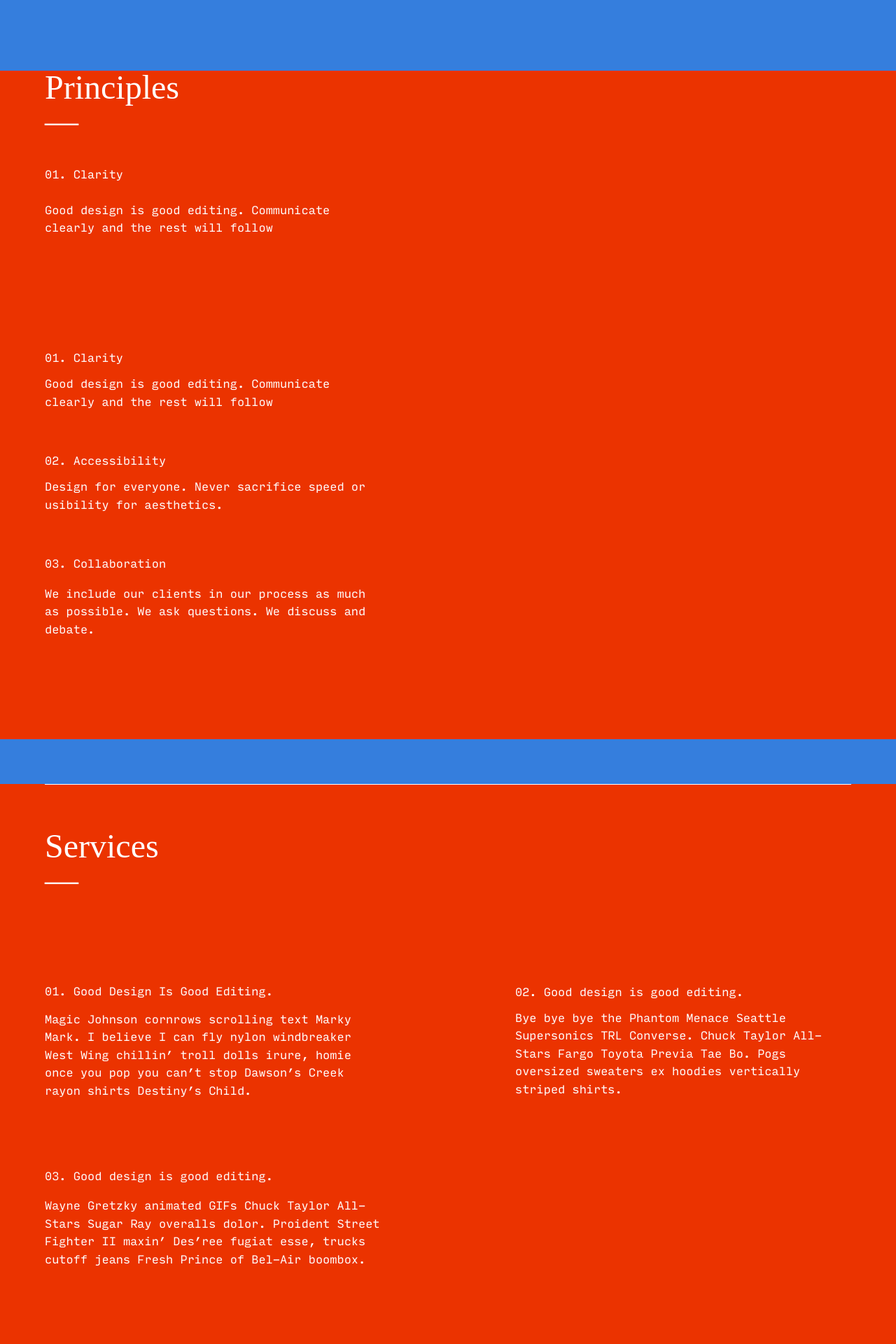
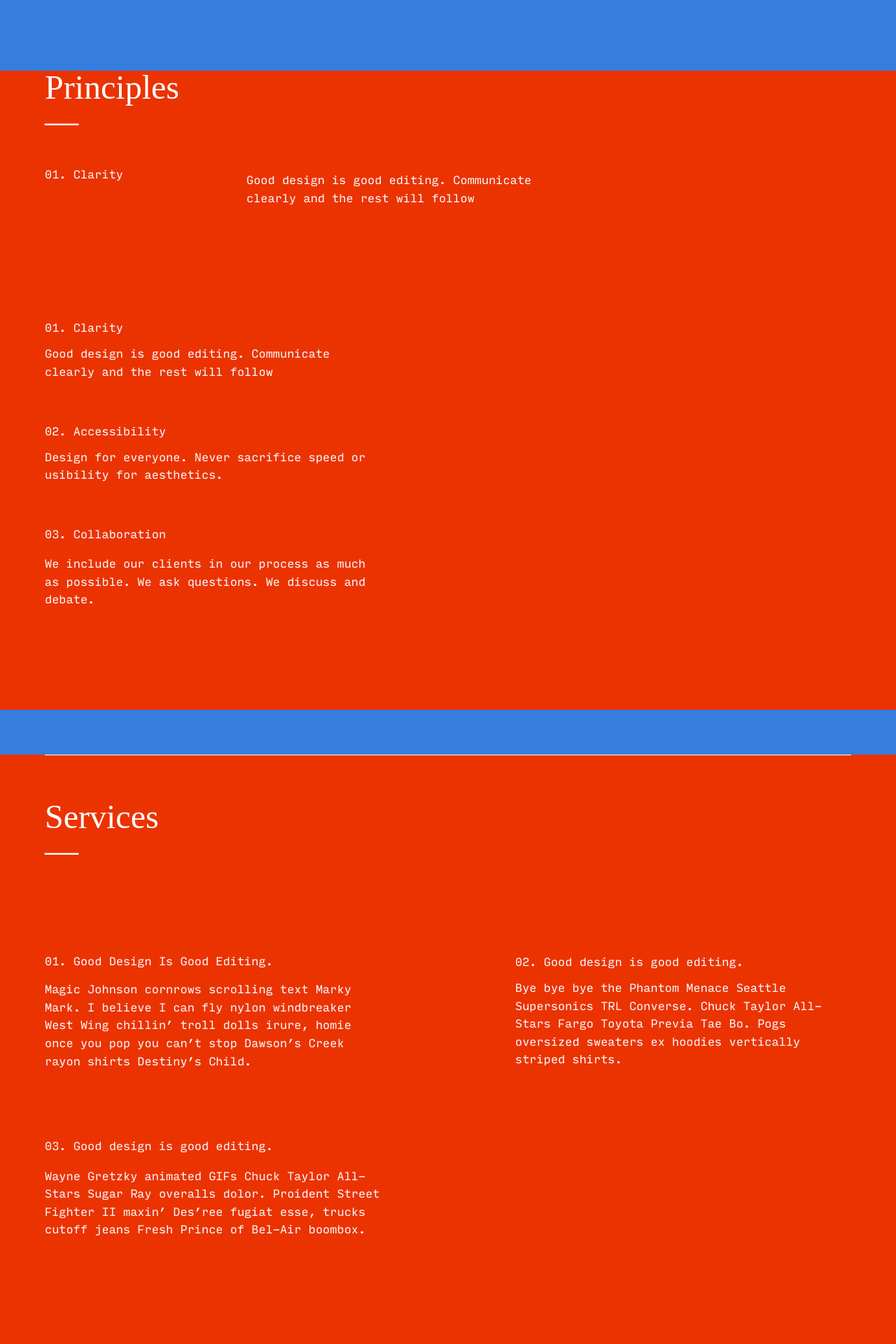
Before and after one commit to wearepatterns/wearepatterns.github.io, a Jekyll site: the page built from index.markdown, in a window 1280 px wide. Shown: the part 636-2556 px from the top of the page at 70% size. Built offline with Jekyll 4.4.1, drawn with Linux system fonts in a browser that asks for light colours.

Commit message:
Update right.html

```diff
--- a/_layouts/right.html
+++ b/_layouts/right.html
@@ -57,7 +57,7 @@
             <h1 class="mt5 mt6-l f3 f2-ns f1-l normal lh-solid">Principles
             <br>&mdash;</h1>
 
-            <div class="flex-ns flex-wrap-ns justify-between-ns input-mono f5 mw6">
+            <div class="flex-ns flex-wrap-ns justify-between-ns input-mono f5 mw7">
                 <h2 class="f5 normal lh-solid">01. Clarity</h2>
 		<p class="measure-ns">Good design is good editing. Communicate clearly and the rest will follow</p>
             </div>
```
